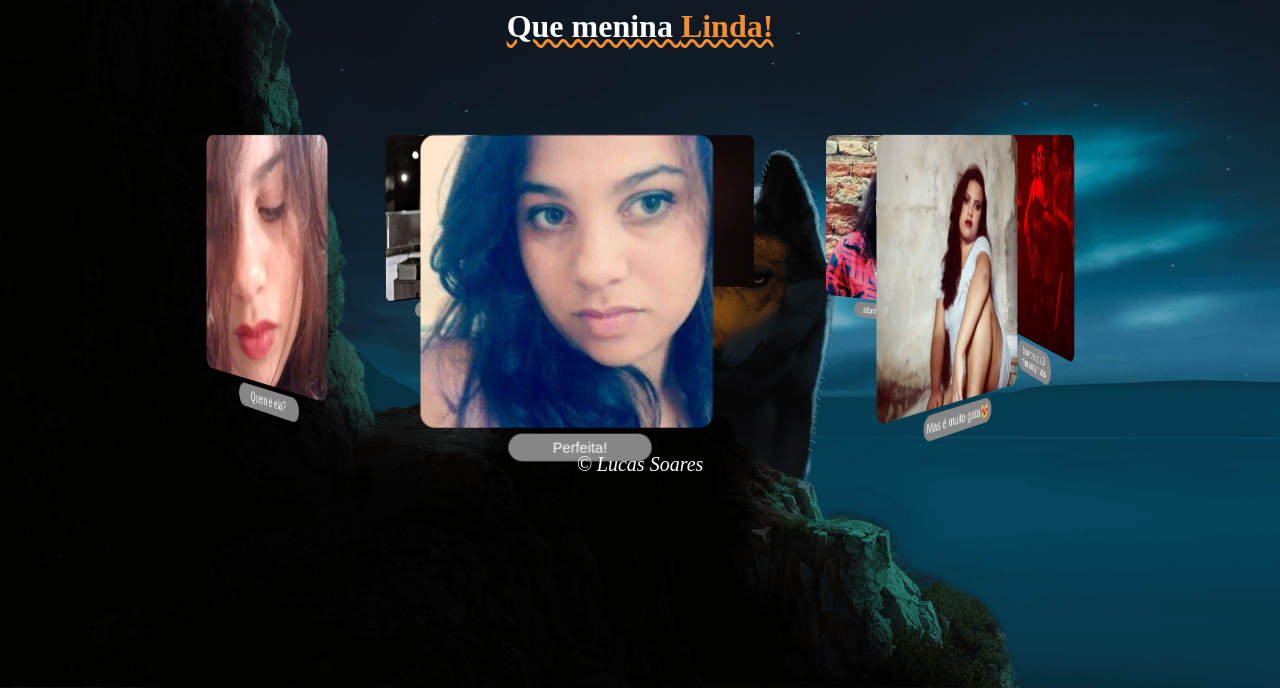
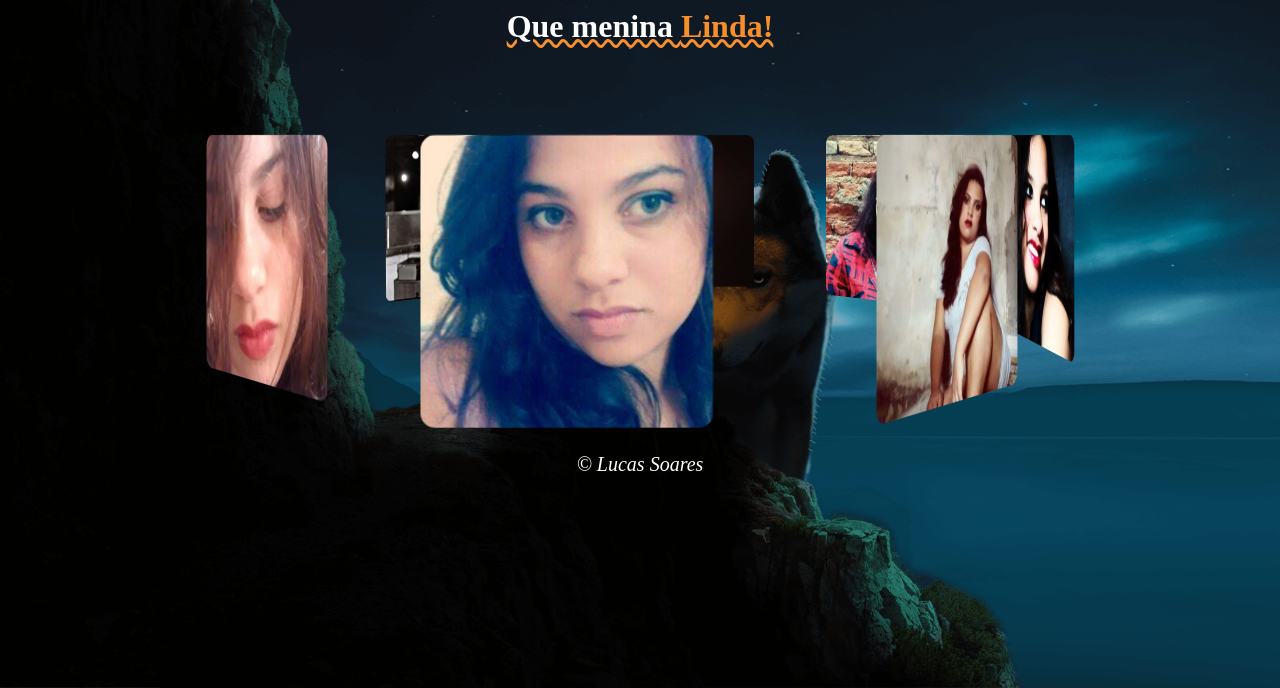
Before and after one commit to 17071996-Lucas-dos-Santos-Soares/Galeria3d, a plain HTML site: page index.html in a window 1280 px wide. Shown: the part 112-800 px from the top of the page. Drawn offline with Linux system fonts and the light colour scheme.

Commit message:
Add files via upload

```diff
--- a/index.html
+++ b/index.html
@@ -23,49 +23,41 @@
             <span style="--i:1">
                 <figure>
                     <img src="imgs/perfil.jpg" alt="perfil-Débora" title="perfil-Débora"/>
-                    <figcaption>Nossa que linda</figcaption>
                 </figure>
             </span>
             <span style="--i:2">
                 <figure>
                     <img src="imgs/boca.jpeg" alt="rosto-boca" title="rosto-boca"/>
-                    <figcaption>Essa boca é minha!💋</figcaption>
                 </figure>
             </span>
             <span style="--i:3">
                 <figure>
                     <img src="imgs/rosto-cabelo.jpeg" alt="rosto-cabelo" title="rosto-cabelo"/>
-                    <figcaption>Mas é linda!</figcaption>
                 </figure>
             </span>
             <span style="--i:4">
                 <figure>
                     <img src="imgs/meiga.jpeg" alt="meiga" title="meiga"/>
-                    <figcaption>Oh que fofa</figcaption>
                 </figure>
             </span>
             <span style="--i:5">
                 <figure>
                     <img src="imgs/rosto-maquiagem.jpeg" alt="maquiagem" title="maquiagem"/>
-                    <figcaption>Quem é ela?</figcaption>
                 </figure>
             </span>
             <span style="--i:6">
                 <figure>
                     <img src="imgs/rosto_perfil.jpeg" alt="rosto" title="rosto"/>
-                    <figcaption>Perfeita!</figcaption>
                 </figure>
             </span>
             <span style="--i:7">
                 <figure>
                     <img src="imgs/foto.jpeg" alt="modelo" title="modelo"/>
-                    <figcaption>Mas é muito gata😻</figcaption>
                 </figure>
             </span>
             <span style="--i:8">
                 <figure>
-                    <img src="imgs/modelo-Débora.jpeg" alt="modelo-Débora" title="modelo-Débora" style="object-fit: fill;"/>
-             <figcaption>Eu quero você assim para mim</figcaption>
+                    <img src="imgs/foto de perfil.jpg" alt="modelo-Débora" title="modelo-Débora" style="object-fit: fill;"/>
                 </figure>
             </span>
         </section>
@@ -74,5 +66,4 @@
         <p>&copy; Lucas Soares</p>
     </footer>
 </body>
-
 </html>
```
